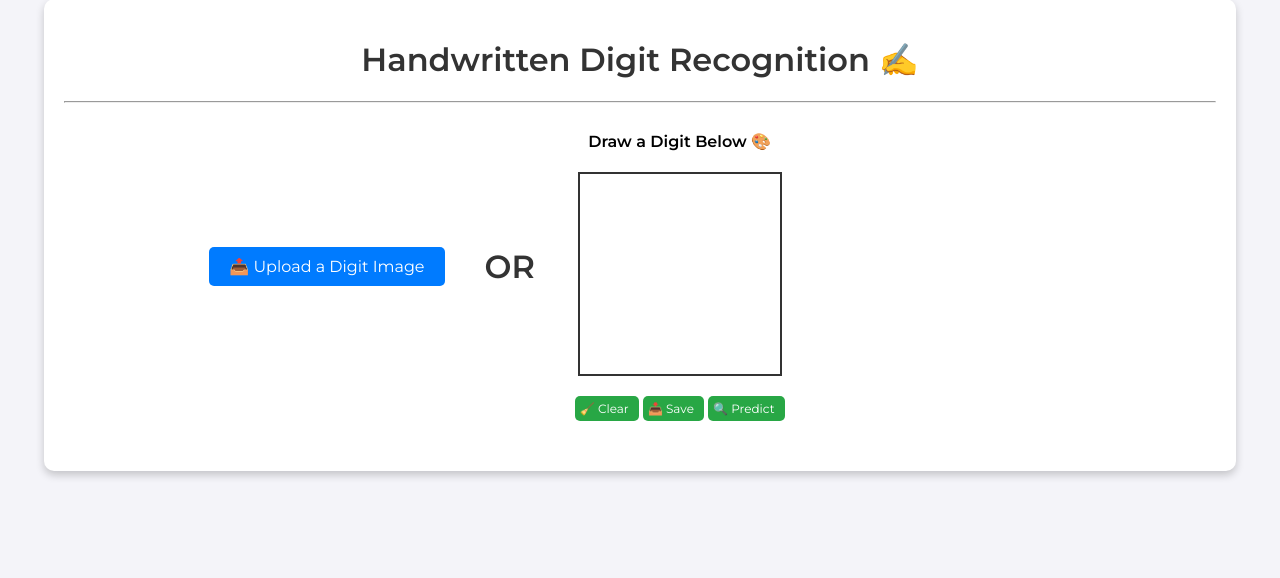
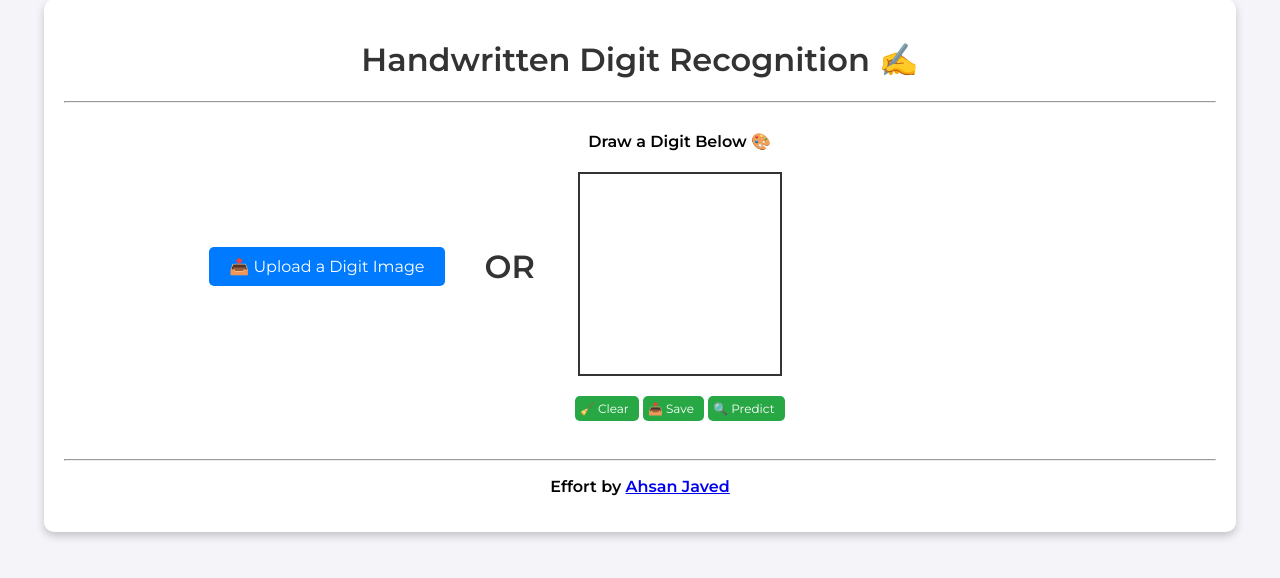
Before and after one commit to ahsannjavaid/handwritten-digit-recognition, a Flask app: page / in a window 1280 px wide. Shown: the part 51-629 px from the top of the page. Run offline with Flask 3, Linux system fonts and the light colour scheme; a map, chart or similar area stays blank; some libraries are stand-ins or nearby versions.

Commit message:
Horizontal Scrolling Added in Container

```diff
--- a/static/style.css
+++ b/static/style.css
@@ -14,7 +14,6 @@ body {
     margin: auto;
     background: #ffffff;
     padding: 20px;
-    padding-bottom: 50px;
     border-radius: 10px;
     box-shadow: 0px 4px 8px rgba(0, 0, 0, 0.2);
     margin-top: 50px;
@@ -89,4 +88,5 @@ canvas {
     justify-content: space-evenly;
     gap: 40px;
     align-items: center;
+    padding-bottom: 15px;
 }
--- a/templates/index.html
+++ b/templates/index.html
@@ -20,7 +20,7 @@
     <div class="container">
       <h1>Handwritten Digit Recognition ✍️</h1>
       <hr />
-      <div class="flex-container">
+      <div class="flex-container" style="overflow-x: auto;">
         <div class="flex-container">
           <form
             action="/"
@@ -78,6 +78,8 @@
           {% endif %}
         </div>
       </div>
+      <hr />
+      <p style="font-weight: bold;">Effort by <a href="https://ahsanjaved.netlify.app">Ahsan Javed</a></p>
     </div>
     <script>
       let socket = io();
```
